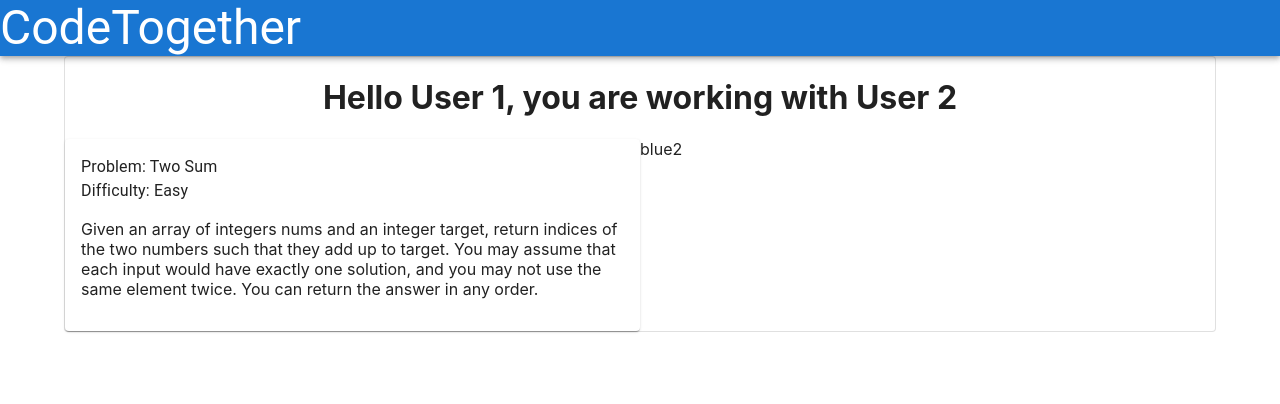
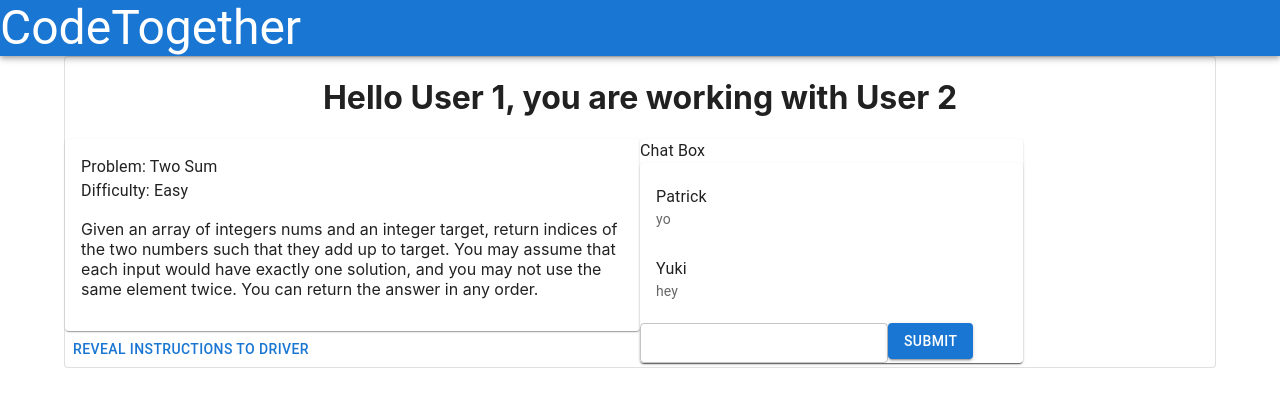
Before and after one commit to CodeTogetherPlatform/CodeTogether, a React (Create React App) app: page /programmingpage in a window 1280 px wide. Shown: the top 404 px of the page. Built offline with nearby package versions, Linux system fonts and the light colour scheme.

Commit message:
updated chatbox with mock data
Co-authored-by: Patrick 92654334+flyingwolf1701@users.noreply.github.com
Co-authored-by: Yuki 93238813+nukiyaka@users.noreply.github.com

```diff
--- a/src/components/ChatBox.tsx
+++ b/src/components/ChatBox.tsx
@@ -1,12 +1,77 @@
-import React from 'react'
-import Button from '@mui/material/Button';
+import {
+  Button,
+  Paper,
+  Card,
+  Box,
+  Typography,
+  TextField
+} from '@mui/material'
+import * as React from 'react';
+import List from '@mui/material/List';
+import ListItem from '@mui/material/ListItem';
+import Divider from '@mui/material/Divider';
+import ListItemText from '@mui/material/ListItemText';
+
+interface messageProps {
+  msgId: number;
+  username: string;
+  message: string;
+}
+const messages: messageProps[] = [
+  {
+    msgId: 1,
+    username: 'Patrick',
+    message: 'yo'
+  },
+  {
+    msgId: 2,
+    username: 'Yuki',
+    message: 'hey'
+  }
+]
+
 
 interface ChatBoxProps {};
 
 type ChatBoxComponent = (props: ChatBoxProps) => JSX.Element;
 
-export const LandingPage: ChatBoxComponent = () => {
+export const ChatBox: ChatBoxComponent = () => {
   return (
-    <Button variant="contained">HUGE BUTTON</Button>
+    <>
+    <Paper>
+      <Typography>Chat Box</Typography>
+      <Card>
+        <Box>
+          <MessageList />
+        </Box>
+        <Box>
+          <TextField size='small'>Message</TextField>
+        <Button variant='contained'>submit</Button>
+        </Box>
+      </Card>
+    </Paper>
+    </>
   )
 }
+
+/*
+  - at bottom textarea and a submit button
+  - add messages to a fi
+*/
+
+const MessageList = () => {
+  return(
+      <List>
+        {messages.map(message => {
+          return (
+            <ListItem key={message.msgId}>
+              <ListItemText
+                primary = {message.username}
+                secondary = {message.message}
+              />
+            </ListItem>
+          )
+        })}
+      </List>
+  )
+}
--- a/src/routes/ProgrammingPage.tsx
+++ b/src/routes/ProgrammingPage.tsx
@@ -1,8 +1,13 @@
 import React from 'react';
 import {Header} from '../components/Header'
 import {ProblemBox} from '../components/ProblemBox'
+import {ChatBox} from '../components/ChatBox'
 import { Container, Grid, Box, Paper } from '@mui/material'
+import Button from '@mui/material/Button';
 
+/*
+Create logic so they can choose if they are driver or navigator
+*/
 
 interface ProgrammingPageProps {};
 
@@ -26,14 +31,18 @@ export const ProgrammingPage: ProgrammingPageComponent = () => {
                   <ProblemBox />
                 </Grid>
                 <Grid id='gold2'>
-
+                  {/*
+                  Navigator can see the problem, and has a button that the reveal the instructions to the Driver
+                  For the Driver the code is hidden and reveal button disabled
+                  */}
+                  <Button> Reveal instructions to driver </Button>
                 </Grid>
                 <Grid id='gold3'>
 
                 </Grid>
               </Grid>
               <Grid id='blue2' xs={4}>
-                blue2
+                <ChatBox/>
               </Grid>
             </Grid>
           </Paper>
```
